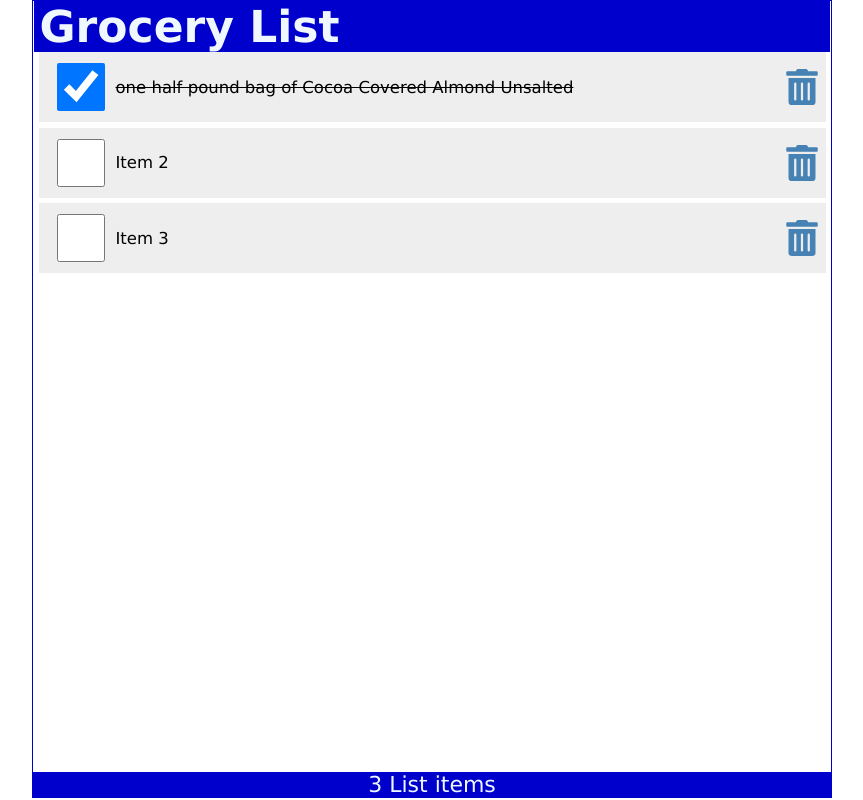
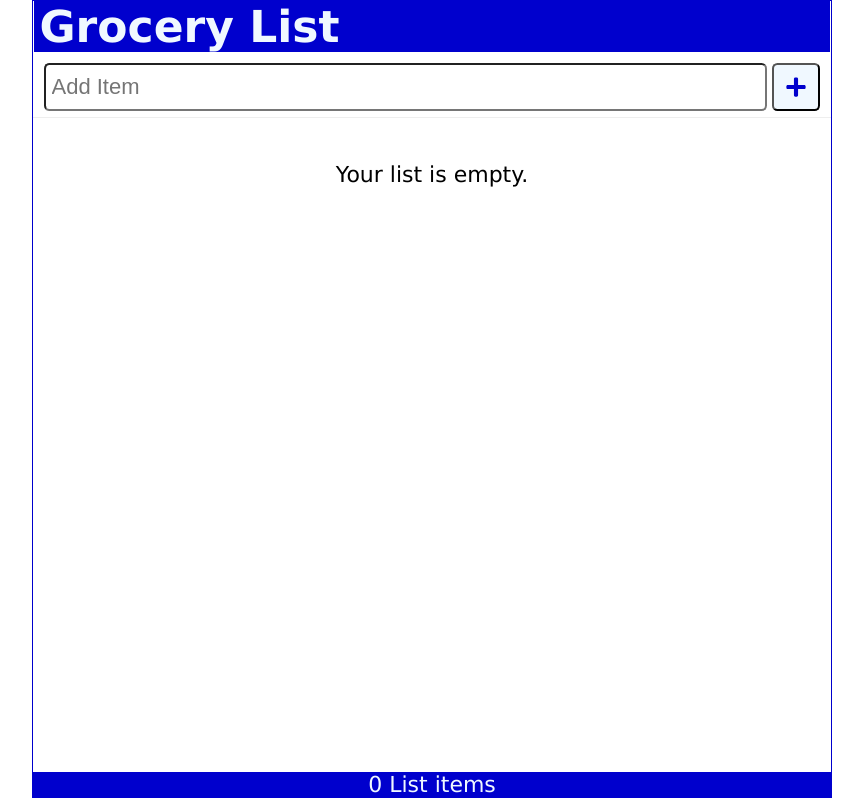
Before and after one commit to Damilolaadefenwa/devLab101, a React (Vite) app in the folder lesson01/: page / in a window 1280 px wide. Shown: the whole page, without its empty margins (208-1071 px from the left). Built offline with nearby package versions, Linux system fonts and the light colour scheme.

Commit message:
new sixth file commit

```diff
--- /dev/null
+++ b/lesson01/src/AddItem.jsx
@@ -0,0 +1,26 @@
+import { FaPlus } from "react-icons/fa";
+
+const AddItem = ({newItem, setNewItem, handleSubmit }) => {
+  return (
+        <form className="addForm" onSubmit={handleSubmit}>
+          <label htmlFor="addItem">Add Item</label>
+          <input
+              autoFocus
+              id="addItem"
+              type="text"
+              placeholder="Add Item"
+              required
+              value={newItem}
+              onChange={(e) => setNewItem(e.target.value)}
+            />
+          <button
+              type="submit"
+              aria-label="Add Item"
+            >
+              <FaPlus />
+            </button>
+        </form>
+    )
+}
+
+export default AddItem
--- a/lesson01/src/App.jsx
+++ b/lesson01/src/App.jsx
@@ -1,10 +1,18 @@
 import Header from './Header.jsx'
+import AddItem from './AddItem.jsx'
 import Content from './Contents.jsx'
 import Footer from './Footer.jsx'
 import { useState } from 'react';
 
 function App() {
-  const [items, setItems] = useState([
+  //This is the new-short form replacement
+  const [items, setItems] = useState(JSON.parse(localStorage.getItem('shoppinglist')) || []);
+  //Declaring a useState for adding New-item for the Input Form
+  const [newItem, setNewItem] = useState('')
+
+  // This was the formal Object hold default Items before replacing
+  // it with the current state
+  /* const [items, setItems] = useState([
     {
       id: 1,
       checked: true,
@@ -20,28 +28,55 @@ function App() {
       checked: false,
       item: "Item 3"
     }
-  ]);
+  ]); */
 
+  //This function display/get the item set and store in the local storage
+  const setAndSaveItems = (newItems) => {
+    setItems(newItems);
+    localStorage.setItem('shoppinglist', JSON.stringify(newItems));
+  }
 
+  //Defining the what the addItem function will do
+  //Which is to add new item to the form
+  const addItem = (item) => {
+    const id = items.length ? items[items.length - 1].id + 1 : 1;
+    const myNewItem = { id, checked: false, item };
+    const listItems = [...items, myNewItem];
+    setAndSaveItems(listItems);
+  }
+
+  //This function is used to check-mark the item in the grocery list
   const handleCheck = (id) => {
     /* console.log(`key: ${id}`) */
     const listItems = items.map((item) => item.id === id ? { ...item, checked: !item.checked } : item);
-    setItems(listItems);
-    localStorage.setItem('shoppinglist', JSON.stringify(listItems));
+    setAndSaveItems(listItems);
   }
 
+  //This function used to delete the grocery list item
   const handleDelete = (id) => {
     /* console.log(id); */
     const listItems = items.filter((item) => item.id !== id);
-    setItems(listItems);
-    localStorage.setItem('shoppinglist', JSON.stringify(listItems));
+    setAndSaveItems(listItems);
   }
 
+  //This function handle the submit action of the input form.
+  const handleSubmit = (e) => {
+    e.preventDefault();
+    if (!newItem) return;
+   /*  console.log(newItem) */
+    addItem(newItem);
+    setNewItem('');
+  }
 
   return (
     <>
       <div className='App' >
-        <Header title='Grocery List'  />
+        <Header title='Grocery List' />
+        <AddItem
+          newItem={newItem}
+          setNewItem={setNewItem}
+          handleSubmit={handleSubmit}
+        />
         <Content
           items={items}
           handleCheck={handleCheck}
--- a/lesson01/src/LineItem.jsx
+++ b/lesson01/src/LineItem.jsx
@@ -2,7 +2,7 @@ import { FaTrashAlt } from 'react-icons/fa';
 
 const LineItem = ({item, handleCheck, handleDelete}) => {
   return (
-        <li className="item" key={item.id}>
+        <li className="item" >
             <input
                 type="checkbox"
                 onChange={() => handleCheck(item.id)}
--- a/lesson01/src/index.css
+++ b/lesson01/src/index.css
@@ -117,3 +117,73 @@ ul li::before {
   color: red;
   outline: none;
 }
+
+/* STYLING THE REACT FORM */
+/* INPUT FORM */
+.addForm {
+  width: 100%;
+  display: flex;
+  justify-content: flex-start;
+  margin: 0.5rem 0 0;
+  padding: 0 0.5rem 0.25rem;
+  border-bottom: 1px solid #eee;
+}
+
+.addForm label {
+  position: absolute;
+  left: -99999px;
+}
+
+.addForm input[type='text'] {
+  flex-grow: 1;
+  max-width: calc(100% - 50px);
+  min-height: 48px;
+  font-size: 1rem;
+  padding: 0.25rem;
+  border-radius: 0.25rem;
+  margin-right: 0.25rem;
+  outline: none;
+}
+
+button {
+  height: 48px;
+  min-width: 48px;
+  border-radius: 0.25rem;
+  padding: 0.5rem;
+  font-size: 1rem;
+  background-color: aliceblue;
+  color: mediumblue;
+  cursor: pointer;
+}
+
+button:focus,
+button:hover {
+  color: white;
+  background-color: limegreen;
+  outline: none;
+}
+
+/* SEARCH FORM */
+.searchForm {
+  width: 100%;
+  display: flex;
+  justify-content: flex-start;
+  margin: 0.25rem 0 0;
+  padding: 0 0.5rem 0.25rem;
+  border-bottom: 1px solid #eee;
+}
+
+.searchForm label {
+  position: absolute;
+  left: -99999px;
+}
+
+.searchForm input[type='text'] {
+  flex-grow: 1;
+  max-width: 100%;
+  min-height: 48px;
+  font-size: 1rem;
+  padding: 0.25rem;
+  border-radius: 0.25rem;
+  outline: none;
+}
```
Also changed, not shown: lesson01/src/SearchItem.jsx (added, +12 -0 lines).
